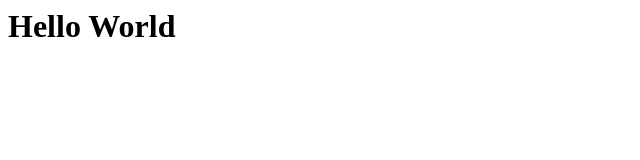
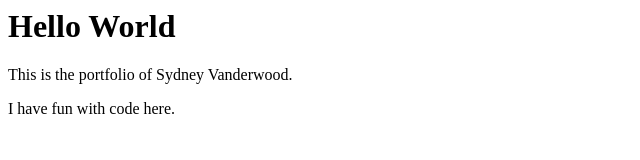
Before and after one commit to sydvanderwood/vanderwood, a plain HTML site: page index.html in a window 1280 px wide. Shown: the whole page, without its empty margins (0-640 px from the left). Drawn offline with Linux system fonts and the light colour scheme.

Commit message:
Added paragraph text

```diff
--- a/index.html
+++ b/index.html
@@ -1 +1,3 @@
 <h1>Hello World</h1>
+<p>This is the portfolio of Sydney Vanderwood.</p>
+<p>I have fun with code here.</p>
```
